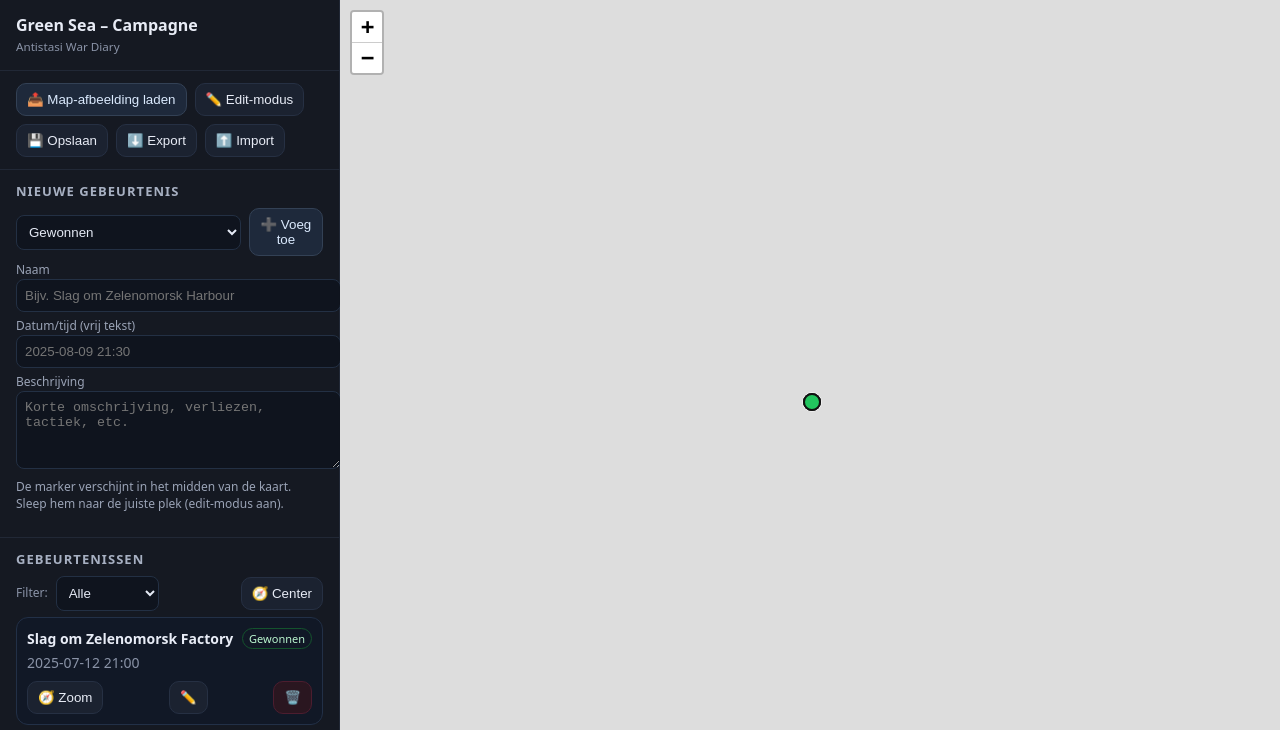
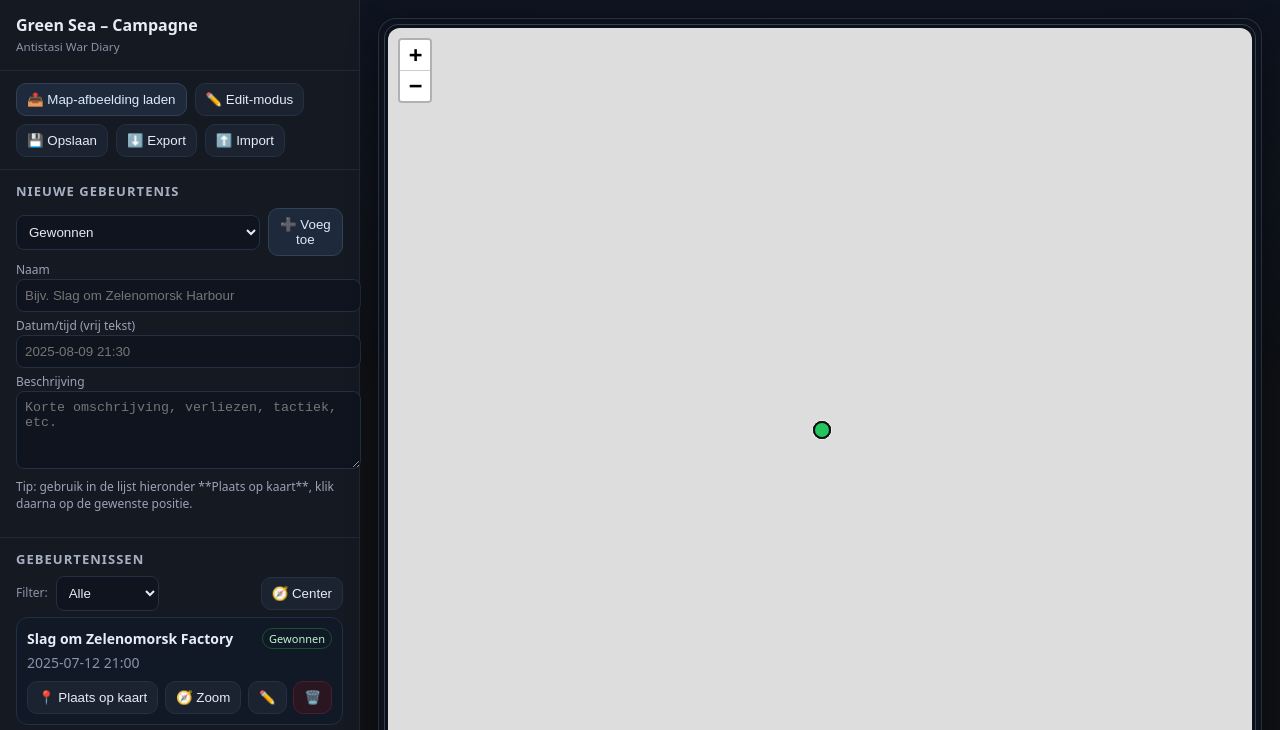
Before and after one commit to Djennis333/Green_Sea_campaign, a plain HTML site: page index.html in a window 1280 px wide. Both pictures are taken after a click on the button "💾 Opslaan". Shown: the top 730 px of the page. Drawn offline with nearby package versions, Linux system fonts and the light colour scheme.

Commit message:
Update index.html

```diff
--- a/index.html
+++ b/index.html
@@ -4,19 +4,15 @@
   <meta charset="utf-8" />
   <meta name="viewport" content="width=device-width, initial-scale=1" />
   <title>Antistasi – Green Sea Campagnekaart</title>
-  <link
-    rel="stylesheet"
-    href="https://unpkg.com/leaflet@1.9.4/dist/leaflet.css"
-    integrity="sha256-p4NxAoJBhIIN+hmNHrzRCf9tD/miZyoHS5obTRR9BMY="
-    crossorigin=""
-  />
+  <link rel="stylesheet" href="https://unpkg.com/leaflet@1.9.4/dist/leaflet.css" integrity="sha256-p4NxAoJBhIIN+hmNHrzRCf9tD/miZyoHS5obTRR9BMY=" crossorigin="" />
   <style>
     :root{
       --bg:#0f1115; --panel:#151922; --muted:#8a93a7; --text:#e8ecf6; --accent:#60a5fa;
       --win:#22c55e; --loss:#ef4444; --other:#38bdf8;
+      --frame:#0b0f17; --frame-border:#263043;
     }
     html,body{height:100%;margin:0;background:var(--bg);color:var(--text);font:14px/1.4 system-ui,-apple-system,Segoe UI,Roboto,Ubuntu,"Helvetica Neue",Arial}
-    #app{display:grid;grid-template-columns:340px 1fr;height:100%}
+    #app{display:grid;grid-template-columns:360px 1fr;height:100%}
     #sidebar{background:var(--panel);border-right:1px solid #212836;display:flex;flex-direction:column}
     header{padding:14px 16px;border-bottom:1px solid #212836;display:flex;align-items:center;gap:8px}
     header h1{font-size:16px;margin:0;font-weight:700}
@@ -38,12 +34,24 @@
     label{display:block;font-size:12px;color:#9aa3b6;margin-top:6px}
     input,select,textarea{width:100%;background:#0f141e;border:1px solid #233044;color:#e5eaf5;border-radius:8px;padding:8px}
     textarea{min-height:60px}
-    #map{height:100%;}
     .statusbar{padding:8px 12px;color:#9aa3b6;font-size:12px;border-top:1px solid #212836}
     .tip{color:#9aa3b6;font-size:12px;margin-top:6px}
     .hidden{display:none}
     .muted{color:var(--muted)}
     .flex{display:flex;gap:8px;align-items:center}
+
+    /* Map frame (omheining) */
+    .mapShell{height:100%;padding:18px;background:linear-gradient(180deg,#0e1420,transparent 30%), radial-gradient(100% 80% at 50% 0%, rgba(96,165,250,.07), transparent 60%);}
+    .mapFrame{position:relative;height:100%;border-radius:18px;padding:10px;background:var(--frame);box-shadow:0 10px 30px rgba(0,0,0,.45), inset 0 0 0 1px var(--frame-border), inset 0 0 40px rgba(88,113,163,.07);}
+    .mapFrame:before{content:"";position:absolute;inset:6px;border-radius:14px;border:1px solid #334155;pointer-events:none;}
+    .mapBackdrop{position:absolute;inset:10px;border-radius:12px;overflow:hidden;background:
+      repeating-linear-gradient(90deg, rgba(148,163,184,.08) 0 1px, transparent 1px 64px),
+      repeating-linear-gradient(0deg, rgba(148,163,184,.08) 0 1px, transparent 1px 64px),
+      radial-gradient(1200px 800px at 50% 0%, rgba(30,41,59,.8), rgba(2,6,23,.8));}
+    #map{position:absolute;inset:10px;border-radius:12px;}
+
+    /* Place mode indicator */
+    .placing #map{cursor: crosshair; outline: 2px dashed #7dd3fc; outline-offset: -6px}
   </style>
 </head>
 <body>
@@ -81,7 +89,7 @@
       <input id="when" placeholder="2025-08-09 21:30" />
       <label>Beschrijving</label>
       <textarea id="desc" placeholder="Korte omschrijving, verliezen, tactiek, etc."></textarea>
-      <p class="tip">De marker verschijnt in het midden van de kaart. Sleep hem naar de juiste plek (edit-modus aan).</p>
+      <p class="tip">Tip: gebruik in de lijst hieronder **Plaats op kaart**, klik daarna op de gewenste positie.</p>
     </div>
 
     <div class="section">
@@ -116,7 +124,12 @@
     <div class="statusbar" id="status">Klaar.</div>
   </aside>
   <main>
-    <div id="map"></div>
+    <div class="mapShell" id="mapShell">
+      <div class="mapFrame">
+        <div class="mapBackdrop"></div>
+        <div id="map"></div>
+      </div>
+    </div>
   </main>
 </div>
 
@@ -132,14 +145,7 @@
     losses: [] // {name, qty, when, note}
   };
 
-  const map = L.map('map', {
-    crs: L.CRS.Simple,
-    minZoom: -5,
-    zoomSnap: 0.25,
-    zoomDelta: 0.5,
-    wheelPxPerZoomLevel: 120
-  });
-
+  const map = L.map('map', { crs: L.CRS.Simple, minZoom: -5, zoomSnap: 0.25, zoomDelta: 0.5, wheelPxPerZoomLevel: 120 });
   let imageOverlay = null;
   let bounds = L.latLngBounds([[0,0],[1000,1000]]);
   map.fitBounds(bounds);
@@ -147,24 +153,29 @@
   const iconBase = (color) => L.divIcon({
     className: 'custom-icon',
     html: `<div style="width:14px;height:14px;border-radius:50%;border:2px solid #111;box-shadow:0 0 0 1px rgba(255,255,255,.15);background:${color}"></div>`,
-    iconSize: [14,14],
-    iconAnchor: [7,7]
+    iconSize: [14,14], iconAnchor: [7,7]
   });
-  const icons = {
-    win: iconBase('var(--win)'),
-    loss: iconBase('var(--loss)'),
-    other: iconBase('var(--other)')
-  };
+  const icons = { win: iconBase('var(--win)'), loss: iconBase('var(--loss)'), other: iconBase('var(--other)') };
+  const markers = new Map(); // id -> marker
 
-  const markers = new Map(); // id -> marker
+  // Place-on-click mode
+  let placeModeEventId = null;
+  const mapShell = document.getElementById('mapShell');
+  map.on('click', (e)=>{
+    if(!placeModeEventId) return;
+    const ev = state.events.find(x=>x.id===placeModeEventId); if(!ev) return;
+    ev.pt = [e.latlng.lat, e.latlng.lng];
+    placeModeEventId = null; mapShell.classList.remove('placing');
+    refreshMarkers(); save(); status('Locatie ingesteld.');
+  });
+  window.addEventListener('keydown', (ev)=>{ if(ev.key==='Escape' && placeModeEventId){ placeModeEventId=null; mapShell.classList.remove('placing'); status('Plaats-modus geannuleerd.'); }});
 
   // --- UI helpers ---
   const $ = (id) => document.getElementById(id);
   const status = (t) => { $("status").textContent = t };
 
   function renderEvents(){
-    const wrap = $('eventList');
-    wrap.innerHTML = '';
+    const wrap = $('eventList'); wrap.innerHTML = '';
     const filter = $('filter').value;
     for(const ev of state.events){
       if(filter !== 'all' && ev.result !== filter) continue;
@@ -178,6 +189,7 @@
         <div class="muted" style="margin-top:4px">${ev.when || ''}</div>
         <div style="margin-top:6px">${(ev.desc||'').replace(/</g,'&lt;')}</div>
         <div class="row" style="margin-top:8px;gap:6px">
+          <button data-act="place" data-id="${ev.id}">📍 Plaats op kaart</button>
           <button data-act="fly" data-id="${ev.id}">🧭 Zoom</button>
           <button data-act="edit" data-id="${ev.id}">✏️</button>
           <button class="btn-danger" data-act="del" data-id="${ev.id}">🗑️</button>
@@ -192,30 +204,15 @@
     for(const ev of state.events){
       const m = L.marker(ev.pt || centerPoint(), {draggable: state.edit, icon: icons[ev.result]});
       m.addTo(map).bindPopup(`<strong>${ev.title}</strong><br>${ev.when||''}<br><em>${ev.result}</em><br>${(ev.desc||'').replace(/</g,'&lt;')}`);
-      m.on('dragend', () => {
-        const p = m.getLatLng();
-        ev.pt = [p.lat, p.lng];
-        save();
-      });
+      m.on('dragend', () => { const p = m.getLatLng(); ev.pt = [p.lat, p.lng]; save(); });
       markers.set(ev.id, m);
     }
   }
 
-  function centerPoint(){
-    const b = bounds; const lat = (b.getNorth() + b.getSouth())/2; const lng = (b.getEast() + b.getWest())/2; return [lat,lng];
-  }
+  function centerPoint(){ const b = bounds; const lat = (b.getNorth()+b.getSouth())/2; const lng = (b.getEast()+b.getWest())/2; return [lat,lng]; }
 
-  function save(){
-    localStorage.setItem('antistasiGreenSea', JSON.stringify(state));
-  }
-  function load(){
-    const raw = localStorage.getItem('antistasiGreenSea');
-    if(!raw) return;
-    try{
-      const s = JSON.parse(raw);
-      Object.assign(state, s);
-    }catch(e){ console.warn(e); }
-  }
+  function save(){ localStorage.setItem('antistasiGreenSea', JSON.stringify(state)); }
+  function load(){ const raw = localStorage.getItem('antistasiGreenSea'); if(!raw) return; try{ Object.assign(state, JSON.parse(raw)); }catch(e){ console.warn(e); } }
 
   function setImage(src, width, height){
     if(imageOverlay) { map.removeLayer(imageOverlay); }
@@ -261,7 +258,7 @@
         {title:'Slag om Svyatnyy Airbase', result:'loss', when:'2025-07-27 22:30', desc:'Zware nederlaag'},
         {title:'Tweede slag om Military Base Zamok Dozornyy', result:'win', when:'2025-08-03 21:45', desc:'Gewonnen met zware verliezen'}
       ];
-      state.events = seedEvents.map((e,i)=>({id:crypto.randomUUID(), pt:centerPoint(), ...e}));
+      state.events = seedEvents.map((e)=>({id:crypto.randomUUID(), pt:centerPoint(), ...e}));
     }
     if(state.vehicles.length===0){
       state.vehicles = [
@@ -277,19 +274,12 @@
   // --- Wire UI ---
   $('uploadImageBtn').addEventListener('click', ()=> $('imageInput').click());
   $('imageInput').addEventListener('change', (e)=>{
-    const file = e.target.files[0];
-    if(!file) return;
+    const file = e.target.files[0]; if(!file) return;
     const url = URL.createObjectURL(file);
-    const img = new Image();
-    img.onload = () => { setImage(url, img.width, img.height); status('Map-afbeelding geladen.'); };
-    img.src = url;
+    const img = new Image(); img.onload = () => { setImage(url, img.width, img.height); status('Map-afbeelding geladen.'); }; img.src = url;
   });
 
-  $('toggleEdit').addEventListener('click', ()=>{
-    state.edit = !state.edit; status(state.edit? 'Edit-modus: markers sleepbaar' : 'Edit-modus uit');
-    refreshMarkers();
-  });
-
+  $('toggleEdit').addEventListener('click', ()=>{ state.edit = !state.edit; status(state.edit? 'Edit-modus: markers sleepbaar' : 'Edit-modus uit'); refreshMarkers(); });
   $('saveState').addEventListener('click', ()=>{ save(); status('Opgeslagen in je browser (localStorage).'); });
 
   $('exportJson').addEventListener('click', ()=>{
@@ -299,45 +289,31 @@
 
   $('importJson').addEventListener('click', ()=>{
     const inp = document.createElement('input'); inp.type='file'; inp.accept='application/json';
-    inp.onchange = (e)=>{
-      const f = e.target.files[0]; if(!f) return; const rd = new FileReader();
-      rd.onload = () => { Object.assign(state, JSON.parse(rd.result)); reinitAfterLoad(); status('Data geïmporteerd.'); };
-      rd.readAsText(f);
-    };
+    inp.onchange = (e)=>{ const f = e.target.files[0]; if(!f) return; const rd = new FileReader(); rd.onload = () => { Object.assign(state, JSON.parse(rd.result)); reinitAfterLoad(); status('Data geïmporteerd.'); }; rd.readAsText(f); };
     inp.click();
   });
 
   $('addEvent').addEventListener('click', ()=>{
-    const ev = {
-      id: crypto.randomUUID(),
-      title: $('title').value || 'Onbenoemde gebeurtenis',
-      result: $('result').value,
-      when: $('when').value,
-      desc: $('desc').value,
-      pt: centerPoint()
-    };
-    state.events.unshift(ev);
-    $('title').value = $('when').value = $('desc').value = '';
+    const ev = { id: crypto.randomUUID(), title: $('title').value || 'Onbenoemde gebeurtenis', result: $('result').value, when: $('when').value, desc: $('desc').value, pt: centerPoint() };
+    state.events.unshift(ev); $('title').value = $('when').value = $('desc').value = '';
     renderEvents(); refreshMarkers(); save(); status('Gebeurtenis toegevoegd.');
   });
 
   $('eventList').addEventListener('click', (e)=>{
     const btn = e.target.closest('button'); if(!btn) return;
-    const id = btn.dataset.id; const act = btn.dataset.act; const ev = state.events.find(x=>x.id===id);
-    if(!ev) return;
-    if(act==='fly'){
-      const m = markers.get(id); if(m){ map.setView(m.getLatLng(), map.getZoom()>0 ? map.getZoom() : 0); m.openPopup(); }
+    const id = btn.dataset.id; const act = btn.dataset.act; const ev = state.events.find(x=>x.id===id); if(!ev) return;
+    if(act==='place'){
+      placeModeEventId = id; mapShell.classList.add('placing'); status('Klik op de kaart om de locatie te zetten (Esc om te annuleren).');
+    } else if(act==='fly'){
+      const m = markers.get(id); if(m){ map.setView(m.getLatLng(), Math.max(map.getZoom(), 0)); m.openPopup(); }
     } else if(act==='edit'){
-      const title = prompt('Titel', ev.title); if(title===null) return; ev.title = title;
-      const when = prompt('Datum/tijd', ev.when||''); ev.when = when===null?ev.when:when;
-      const desc = prompt('Beschrijving', ev.desc||''); ev.desc = desc===null?ev.desc:desc;
+      const title = prompt('Titel', ev.title); if(title!==null) ev.title = title;
+      const when = prompt('Datum/tijd', ev.when||''); if(when!==null) ev.when = when;
+      const desc = prompt('Beschrijving', ev.desc||''); if(desc!==null) ev.desc = desc;
       const result = prompt('Resultaat (win/loss/other)', ev.result); if(result && ['win','loss','other'].includes(result)) ev.result=result;
       renderEvents(); refreshMarkers(); save();
     } else if(act==='del'){
-      if(confirm('Verwijder deze gebeurtenis?')){
-        state.events = state.events.filter(x=>x.id!==id);
-        renderEvents(); refreshMarkers(); save();
-      }
+      if(confirm('Verwijder deze gebeurtenis?')){ state.events = state.events.filter(x=>x.id!==id); renderEvents(); refreshMarkers(); save(); }
     }
   });
 
@@ -354,8 +330,7 @@
 
   $('vehList').addEventListener('click', (e)=>{
     const btn = e.target.closest('button'); if(!btn) return;
-    const name = btn.dataset.name; const act = btn.dataset.vact; const v = state.vehicles.find(x=>x.name===name);
-    if(!v) return;
+    const name = btn.dataset.name; const act = btn.dataset.vact; const v = state.vehicles.find(x=>x.name===name); if(!v) return;
     if(act==='loss'){
       const q = parseInt(prompt('Aantal verloren', '1')||'0',10); if(!q||q<=0) return;
       const note = prompt('Opmerking (bijv. oorzaak/verliezen)')||'';
@@ -368,15 +343,11 @@
     }
   });
 
-  function reinitAfterLoad(){
-    // restore image
-    if(state.img){ setImage(state.img.url, state.img.width, state.img.height); }
-    refreshMarkers(); renderEvents(); renderVehicles();
-  }
+  function reinitAfterLoad(){ if(state.img){ setImage(state.img.url, state.img.width, state.img.height); } refreshMarkers(); renderEvents(); renderVehicles(); }
 
   // --- init ---
   load(); seedIfEmpty(); reinitAfterLoad();
-  status('Laad je Green Sea screenshot (rechtsboven: 📤) en sleep markers naar de juiste locaties.');
+  status('📤 Laad je Green Sea screenshot. Gebruik daarna “Plaats op kaart” bij elke slag om locaties exact te zetten.');
 })();
 </script>
 </body>
```
